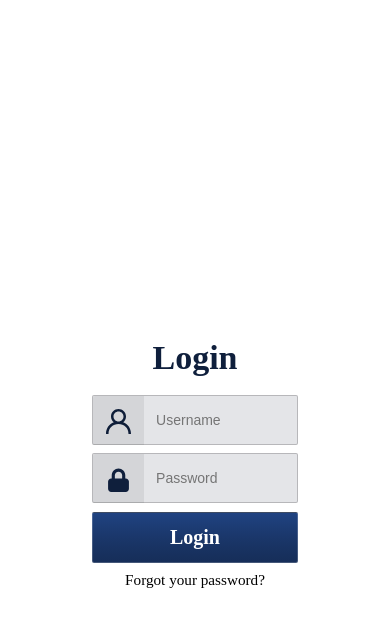
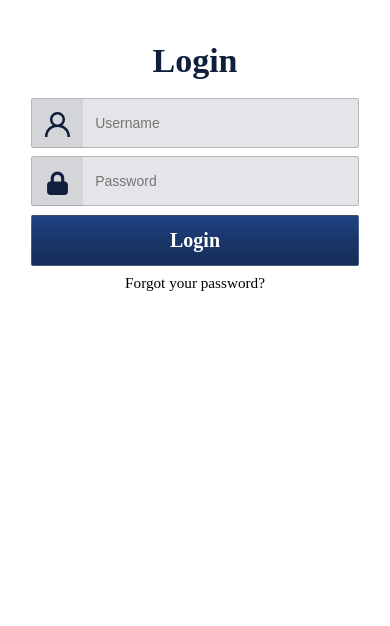
Before and after one commit to barcysaivaras1/FDM-Front-End, a React (Vite) app: page / in a window 390 px wide. Shown: the top 626 px of the page. Built offline with nearby package versions, Linux system fonts and the light colour scheme.

Commit message:
Minor fix to vite.config and minor tweaks to Login on mobile

```diff
--- a/src/css/Login.css
+++ b/src/css/Login.css
@@ -123,8 +123,14 @@ a:hover::before {
 /* Mobile phones and down */
 @media screen and (max-width: 425px) {
    .loginContainer {
-        max-width: 80vw;
+        max-width: 100vw;
         margin: 5vh auto;
+        justify-content: unset;
+        height: unset;
+    }
+
+    .loginForm {
+        width: 84%;
     }
 }
 
--- a/vite.config.js
+++ b/vite.config.js
@@ -1,5 +1,5 @@
 import { defineConfig } from 'vite'
-import react from '@vitejs/plugin-react'
+import react from '@vitejs/plugin-react-swc'
 
 const fullReloadAlways = {
   name: 'full-reload-always',
```
